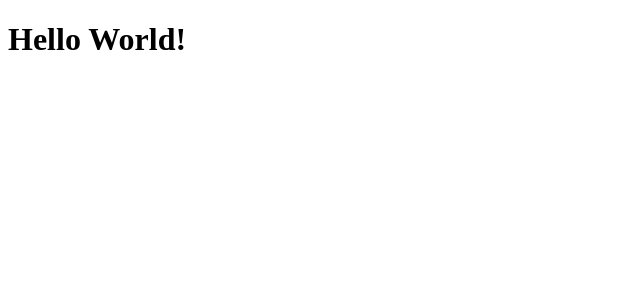
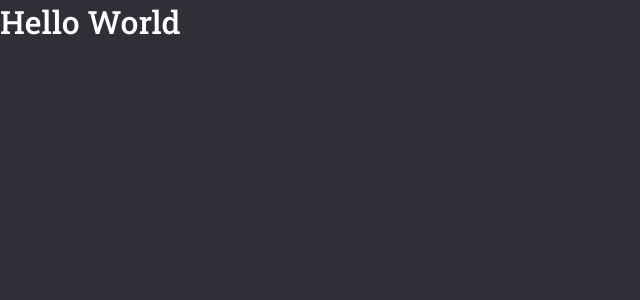
Before and after one commit to lpiresjunior/bootcamp-gostack, a React (Create React App) app in the folder frontend-gobarber/: page / in a window 1280 px wide. Shown: the top 300 px of the page, without its empty margins (0-640 px from the left). Built offline with nearby package versions, Linux system fonts and the light colour scheme.

Commit message:
global style

```diff
--- a/frontend-gobarber/package.json
+++ b/frontend-gobarber/package.json
@@ -13,6 +13,7 @@
     "react": "^17.0.1",
     "react-dom": "^17.0.1",
     "react-scripts": "4.0.2",
+    "styled-components": "^5.2.1",
     "typescript": "^4.1.2",
     "web-vitals": "^1.0.1"
   },
@@ -35,6 +36,7 @@
     ]
   },
   "devDependencies": {
+    "@types/styled-components": "^5.1.7",
     "@typescript-eslint/eslint-plugin": "^4.14.2",
     "@typescript-eslint/parser": "^4.14.2",
     "eslint": "^7.19.0",
--- a/frontend-gobarber/public/index.html
+++ b/frontend-gobarber/public/index.html
@@ -4,6 +4,7 @@
     <meta charset="utf-8" />
     <meta name="viewport" content="width=device-width, initial-scale=1" />
     <meta name="theme-color" content="#FF9000" />
+    <link href="https://fonts.googleapis.com/css2?family=Roboto+Slab:wght@400;500&display=swap" rel="stylesheet">
 
     <title>GoBarber</title>
   </head>
--- a/frontend-gobarber/src/App.tsx
+++ b/frontend-gobarber/src/App.tsx
@@ -1,7 +1,14 @@
 import React from 'react';
 
+import GlobalStyle from './styles/globals';
+
 const App: React.FC = () => {
-  return <h1>Hello World!</h1>;
+  return (
+    <>
+      <h1>Hello World</h1>
+      <GlobalStyle />
+    </>
+  );
 };
 
 export default App;
--- /dev/null
+++ b/frontend-gobarber/src/styles/globals.ts
@@ -0,0 +1,25 @@
+import { createGlobalStyle } from 'styled-components';
+
+export default createGlobalStyle`
+  * {
+    margin: 0;
+    padding: 0;
+    box-sizing: border-box;
+    outline: 0;
+  }
+  body {
+    background: #312e38;
+    color: #FFF;
+    -webkit-font-smoothing: antialiased;
+  }
+  body, input, button {
+    font-family: 'Roboto Slab', serif;
+    font-size: 16px;
+  }
+  h1, h2, h3, h4, h5, h6, strong {
+    font-weight: 500;
+  }
+  button {
+    cursor: pointer;
+  }
+`;
```
Also changed, not shown: 1 other file (tests, documents, lock files or other folders).
